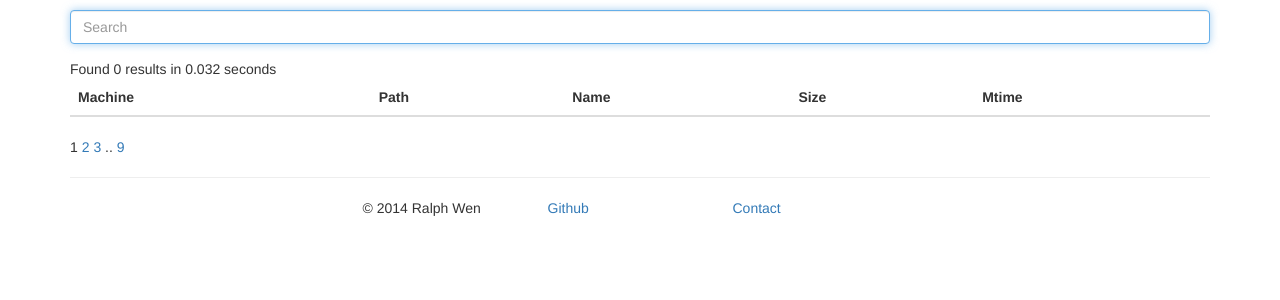
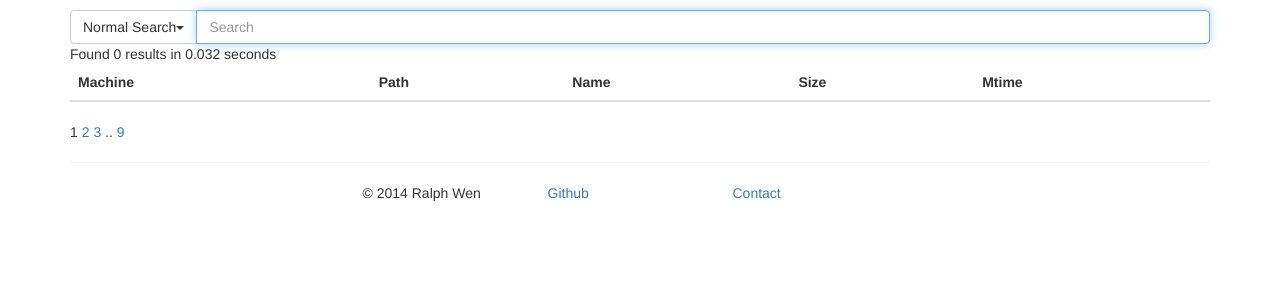
Before and after one commit to ralphite/lansearch, a Flask app: page /search in a window 1280 px wide. Shown: the part 63-363 px from the top of the page. Run offline with Flask 2, Linux system fonts and the light colour scheme; data that the repository does not hold is empty; some libraries are stand-ins or nearby versions.

Commit message:
add search types in gui

```diff
--- a/app.py
+++ b/app.py
@@ -28,7 +28,7 @@ def search():
     offset = request.args.get('p', 1, type=int)
     res = es.search(index="file-index", doc_type='file',
                     body={
-                        "size": 100,
+                        "size": 10,
                         "from": (offset - 1 or 0) * 10,
                         "query": {
                             "match": {
--- a/templates/base.html
+++ b/templates/base.html
@@ -18,10 +18,27 @@
 </header>
 
 <form action="/search" method="get">
-    <div class="form-group">
-        <input type="text" class="form-control searchbox" name="q"
-               placeholder="Search" value="{{ query_text }}">
+    <div class="row">
+        <div class="col-lg-12">
+            <div class="input-group">
+                <div class="input-group-btn">
+                    <button type="button" class="btn btn-default dropdown-toggle" data-toggle="dropdown">Normal Search<span
+                            class="caret"></span></button>
+                    <ul class="dropdown-menu dropdown-menu-right" role="menu">
+                        <li><a href="#">Normal Search</a></li>
+                        <li><a href="#">Wildcard Search</a></li>
+                        <li><a href="#">Regex Search</a></li>
+                    </ul>
+                </div>
+                <input type="text" class="form-control searchbox" name="q"
+                       placeholder="Search" value="{{ query_text }}">
+                <!-- /btn-group -->
+            </div>
+            <!-- /input-group -->
+        </div>
+        <!-- /.col-lg-6 -->
     </div>
+    <!-- /.row -->
     <!--input type="submit" class="btn btn-default searchbutton"-->
 </form>
 
@@ -40,6 +57,7 @@
 </footer>
 
 <script src="/static/javascript/jquery-1.11.1.min.js" type="text/javascript"></script>
+<script src="//getbootstrap.com/dist/js/bootstrap.min.js"></script>
 <script src="/static/javascript/lansearch.js" type="text/javascript"></script>
 </body>
 </html>
```
